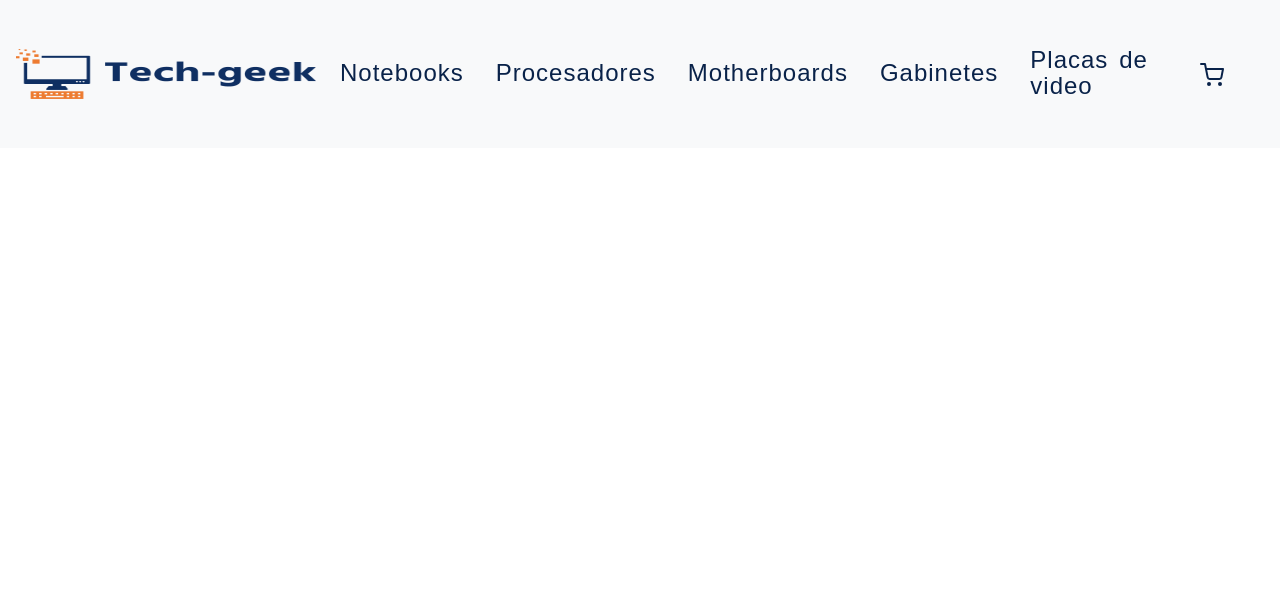
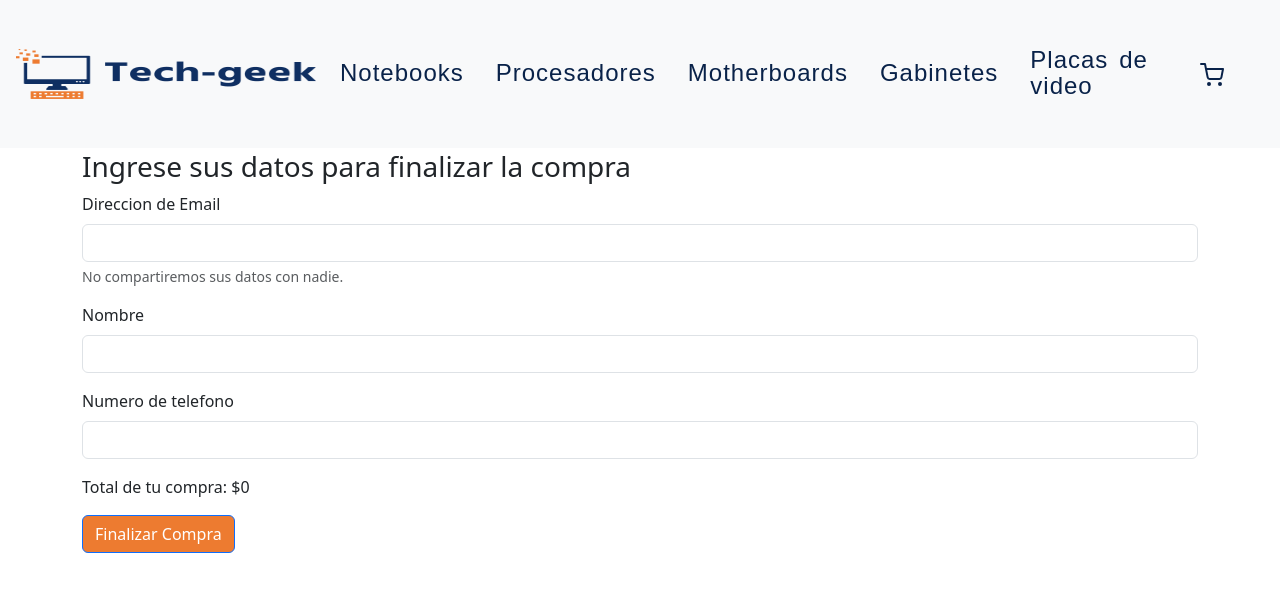
Before and after one commit to nachoduarte/Tech-geek-e-commerce-React, a React (Create React App) app: page /checkout in a window 1280 px wide. Shown: the top 592 px of the page. Built offline with nearby package versions, Linux system fonts and the light colour scheme; a web font is replaced by a local one.

Commit message:
generado componente CheckoutForm para los datos del comprador + subida de la compra a los servicios de firestore

```diff
--- a/src/App.js
+++ b/src/App.js
@@ -6,6 +6,7 @@ import NavBar from './components/NavBar.js';
 import ItemListContainer from './components/ItemListContainer.js';
 import ItemDetailContainer from './components/ItemDetailContainer.js';
 import Cart from './components/Cart.js';
+import CheckoutForm from './components/CheckoutForm.js';
 import CartContextProvider from './context/CartContext.js';
 
 function App() {
@@ -35,6 +36,9 @@ function App() {
             <Route exact path="/cart">
               <Cart />
             </Route>
+            <Route exact path="/checkout">
+              <CheckoutForm />
+            </Route>
           </Switch>
         </main>
       </div>
--- a/src/components/Cart.js
+++ b/src/components/Cart.js
@@ -1,10 +1,20 @@
-import React from 'react';
+import React, { useState } from 'react';
 import { Container, Button, ListGroup } from 'react-bootstrap';
 import { CartContextUse } from '../context/CartContext.js';
 import { Link } from 'react-router-dom';
+import { db } from '../services/firebase/firebase.js';
+import { addDoc, collection } from 'firebase/firestore'
 
 const Cart = () => {
     const { clear, removeItem, cart, totalPrice } = CartContextUse();
+
+    /*const order = {buyer: { name: 'John', phone: 11235879, email: 'john@example.com'}, items: [{id: 1, name: "Notebook ASUS x509 15.6'", price: 56420 }, {id:2, name: "Procesador AMD RYZEN 7 3700X", price: 45900}], total: 102320 }
+
+
+    addDoc(collection(db, 'orders'), order).then(({ id }) => {
+        console.log(id)
+    })*/
+
 
     return (
         <>
@@ -28,9 +38,12 @@ const Cart = () => {
 
                         {cart.length > 0 ? (
                             <>
+                            <div>
                                 <h5 className="mt-5 align-self-end text-center">
                                     Total a pagar: ${totalPrice}
                                 </h5>
+                                <Link to="/checkout" className="btn mt-3 w-100" style={{backgroundColor: "#ED7B30" }}>Continuar Compra</Link>
+                            </div>
                                 <Button onClick={clear} className="w-25 mt-5" variant="warning">
                                     Vaciar carrito
                                 </Button>
@@ -38,9 +51,11 @@ const Cart = () => {
                         ) : (
                             <h5>El Carrito esta vacio</h5>
                         )}
+
                         <Link to="/" className="btn mt-3 w-25" style={{backgroundColor: "#ED7B30" }}>
                             Volver a la Tienda
                         </Link>
+
                 </div>
             </Container>
         </>
--- /dev/null
+++ b/src/components/CheckoutForm.js
@@ -0,0 +1,117 @@
+import React, { useState } from 'react';
+import { CartContextUse } from '../context/CartContext.js';
+import { Container, Button } from 'react-bootstrap';
+import { writeBatch, getDoc, doc, Timestamp, collection, addDoc } from 'firebase/firestore';
+import { db } from '../services/firebase/firebase.js';
+import { Link } from 'react-router-dom';
+
+
+
+
+const CheckoutForm = () =>{
+
+    const { cart, clear, totalPrice } = CartContextUse();
+
+    const batch = writeBatch(db);
+    const outOfStock = [];
+    const [key, setKey] = useState();
+    const [processingOrder, setProcessingOrder] = useState(false);
+    const [form, setForm] = useState({ nombre: '', telefono: '', email: '' });
+
+    console.log(form);
+
+    const fillForm = (e) =>{
+        const { name, value } = e.target;
+        setForm({
+            ...form,
+            [name] : value,
+        });
+    };
+
+
+
+    const checkout = () =>{
+
+
+        const order = {
+            buyer: { nombre: form.nombre, telefono: form.telefono, email: form.email },
+            items: cart,
+            total: totalPrice,
+            date: Timestamp.fromDate(new Date()),
+        };
+
+        /*order.items.forEach((item) =>{
+            getDoc(doc(db, 'items', item.id)).then((documentSnapshot) =>{
+                if(documentSnapshot.data().stock >= item.quantity){
+                    batch.update(doc(db, 'items', documentSnapshot.id), {
+                        stock: documentSnapshot.data().stock - item.quantity
+                    })
+                } else {
+                    outOfStock.push({ id: documentSnapshot.id, ...documentSnapshot.data()})
+                }
+            })
+        })*/
+
+        if(outOfStock.length === 0) {
+            addDoc(collection(db, 'orders'), order).then(({id}) =>{
+                batch.commit().then(() =>{
+                    setProcessingOrder(true);
+                    setKey(id)
+                    console.log(id)
+                    console.log(order)
+                })
+            }).catch((error) =>{
+                console.log(error, 'error ejecutando la orden')
+            })
+        }
+
+
+
+    }
+
+    return (
+        <>
+                            <Container className="formDisplay">
+
+                                    <div>
+                                        {!processingOrder ? (
+                                            <form >
+                                            <div>
+                                                <h3>Ingrese sus datos para finalizar la compra</h3>
+                                            </div>
+                                            <div class="mb-3">
+                                                <label for="exampleInputEmail1" class="form-label">Direccion de Email</label>
+                                                <input type="email" class="form-control" name="email" id="email" required onChange={fillForm} />
+                                                <div id="emailHelp" class="form-text">No compartiremos sus datos con nadie.</div>
+                                            </div>
+                                            <div class="mb-3">
+                                                <label for="exampleInputPassword1" class="form-label">Nombre</label>
+                                                <input type="text" class="form-control" name="nombre" id="nombre" required onChange={fillForm} />
+                                            </div>
+                                            <div class="mb-3">
+                                                <label for="exampleInputPassword1" class="form-label">Numero de telefono</label>
+                                                <input type="number" class="form-control" name="telefono" id="telefono" required onChange={fillForm} />
+                                            </div>
+                                            <div class="mb-3">
+                                                <p>Total de tu compra: ${totalPrice}</p>
+                                            </div>
+                                            <Button  class="btn" style={{backgroundColor: "#ED7B30" }} onClick={checkout}>Finalizar Compra</Button>
+                                        </form>
+                                        ) : (
+                                            <div>
+                                                <h1 style={{color: "green"}}>Excelente! Tu orden ha sido procesada con éxito.</h1>
+                                                <h3>Tu id de compra es: "{key}"</h3>
+                                                <p>Se te enviará un mail con los datos de tu compra.</p>
+                                            </div>
+                                        )}
+                                    </div>
+
+
+
+                            </Container>
+        </>
+
+    )
+}
+
+export default CheckoutForm;
--- a/src/styles/main.css
+++ b/src/styles/main.css
@@ -162,3 +162,8 @@ a {
 .detailDisplay{
     margin-top: 150px;
 }
+
+.formDisplay{
+    margin-top:150px;
+    align-items: center;
+}
```
